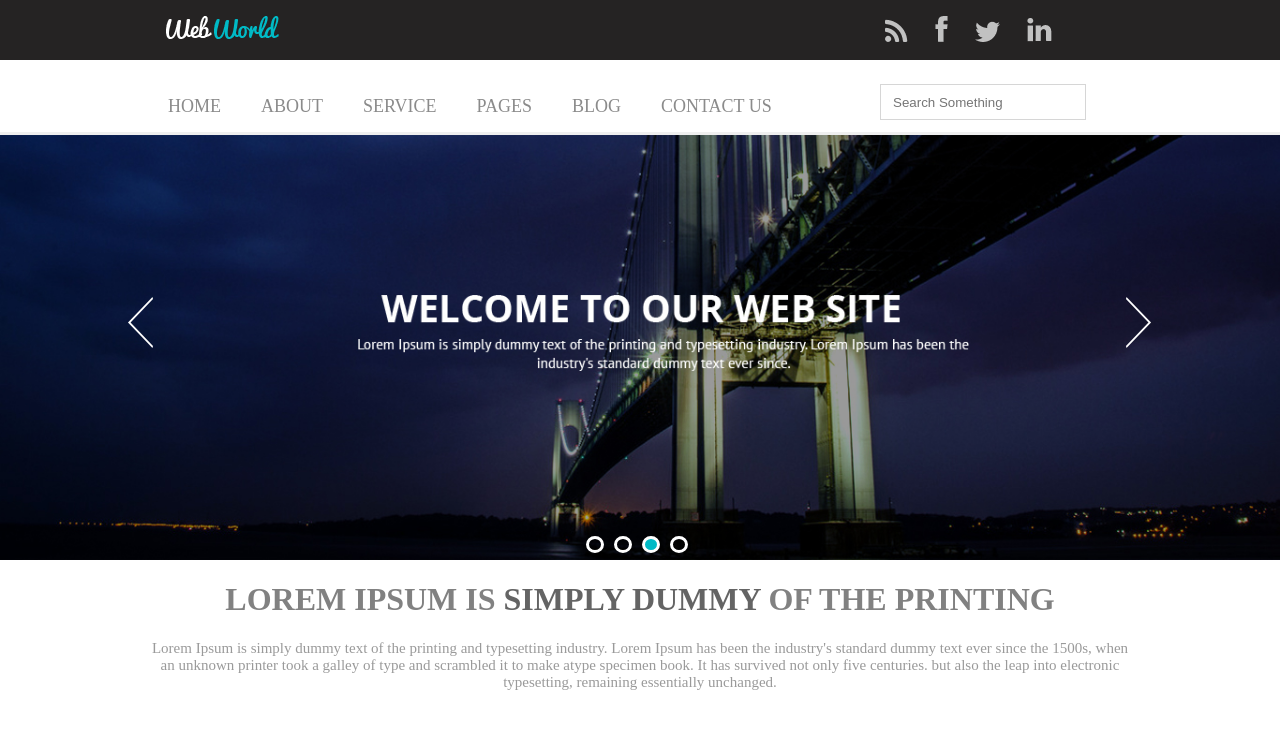
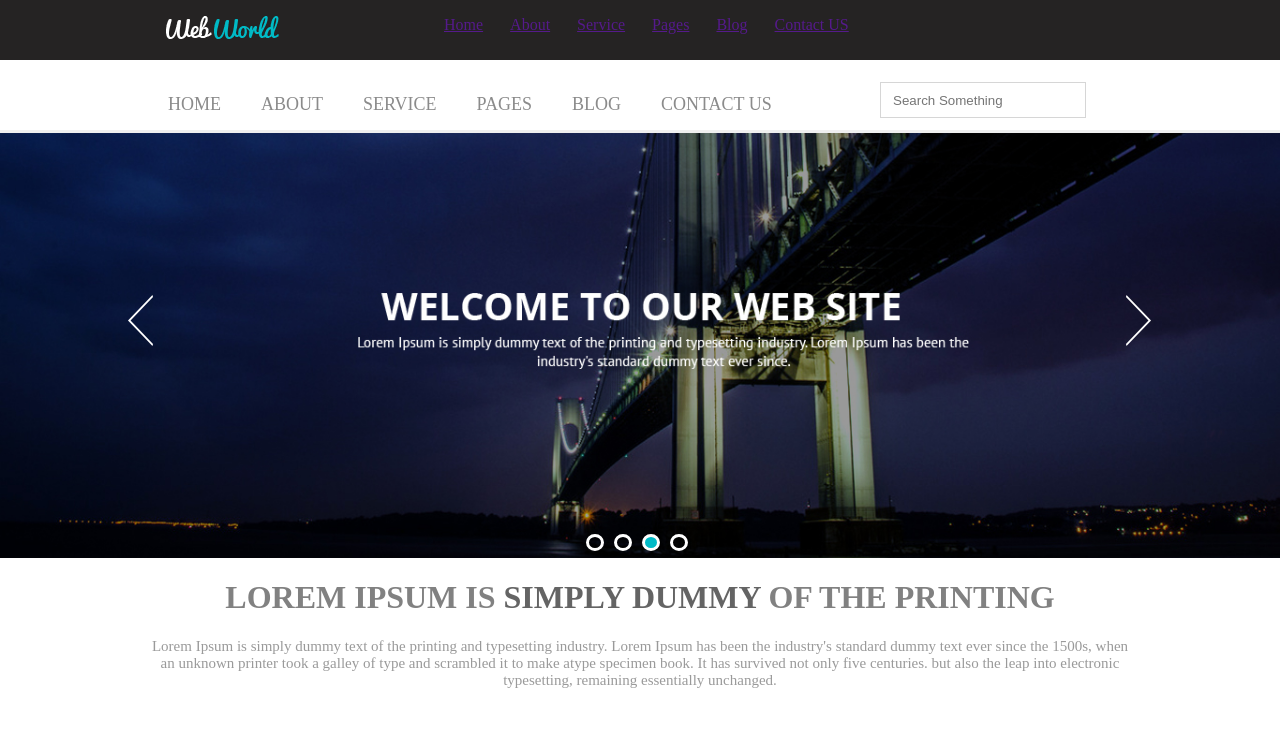
Before and after one commit to emiinacio/Web-World, a plain HTML site: page index.html in a window 1280 px wide. Shown: the top 749 px of the page. Drawn offline with nearby package versions, Linux system fonts and the light colour scheme.

Commit message:
Front da Page

```diff
--- a/css/main.css
+++ b/css/main.css
@@ -23,7 +23,7 @@ main , .content{
 .logo {
     padding: 16px;
     float: left;
-    width: 70%;
+    width: 20%;
 }
 
 .redes-sociais ul li {
@@ -33,7 +33,7 @@ main , .content{
 }
 
 .redes-sociais {
-    width: 25%;
+    width: 70%;
     float: right;
 }
 
--- a/index.html
+++ b/index.html
@@ -19,24 +19,22 @@
                 <div class="redes-sociais">
                     <ul>
                         <li>
-                            <a href="">
-                                <img src="imagem/SemTítulo-6.png">
-                            </a>
+                            <a href="">Home</a>
                         </li>
                         <li>
-                            <a href="">
-                                <img src="imagem/facebook.png">
-                            </a>
+                            <a href="">About</a>
                         </li>
                         <li>
-                            <a href="">
-                                <img src="imagem/twitter.png">
-                            </a>
+                            <a href="">Service</a>
                         </li>
                         <li>
-                            <a href="">
-                                <img src="imagem/linkedin.png">
-                            </a>
+                            <a href="">Pages</a>
+                        </li>
+                        <li>
+                            <a href="">Blog</a>
+                        </li>
+                        <li>
+                            <a href="">Contact US</a>
                         </li>
                     </ul>
                 </div>
```
